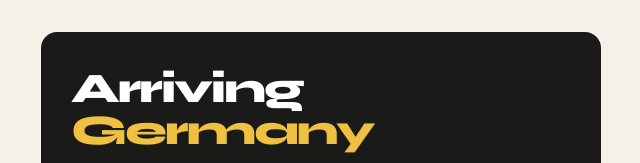
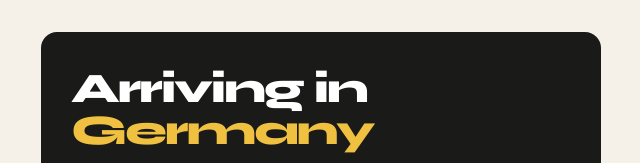
Before and after one commit to nishidin/Demo_Game, a plain HTML site: page index.html in a window 1280 px wide. Shown: the top 163 px of the page, without its empty margins (319-959 px from the left). Drawn offline with Linux system fonts and the light colour scheme.

Commit message:
Update heading to include 'in' for clarity

```diff
--- a/index.html
+++ b/index.html
@@ -218,7 +218,7 @@
   <!-- ══ INTRO ══ -->
   <div class="screen active" id="screen-intro">
     <div class="hero">
-      <h1>Arriving<br><span>Germany</span></h1>
+      <h1>Arriving in<br><span>Germany</span></h1>
       <p>Four different types of gameplay — a city map, a live conversation, a sorting mini-game, and an interactive ticket machine. All in one file.</p>
       <div class="scene-pills">
         <div class="scene-pill">🗺 Map exploration</div>
```
